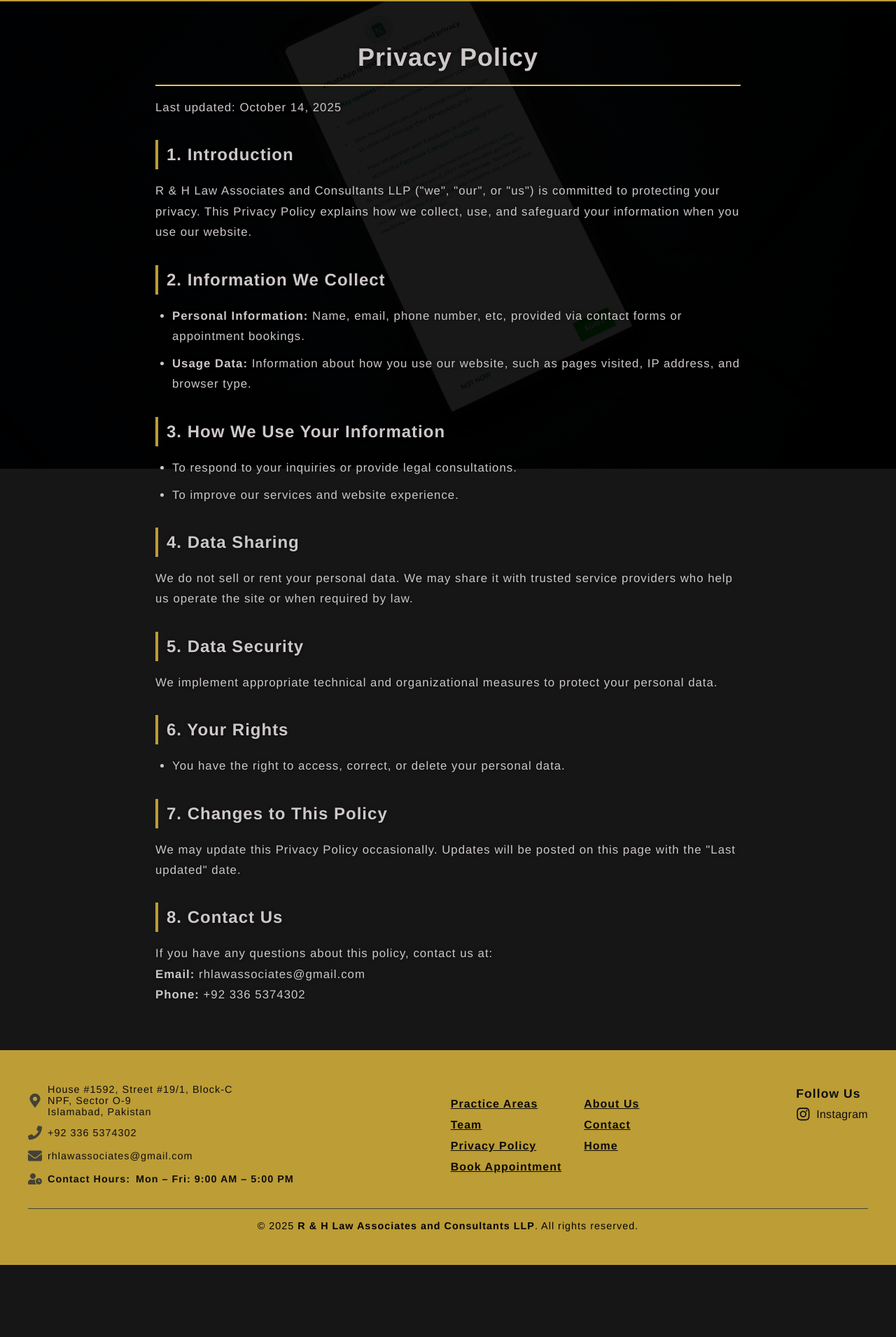
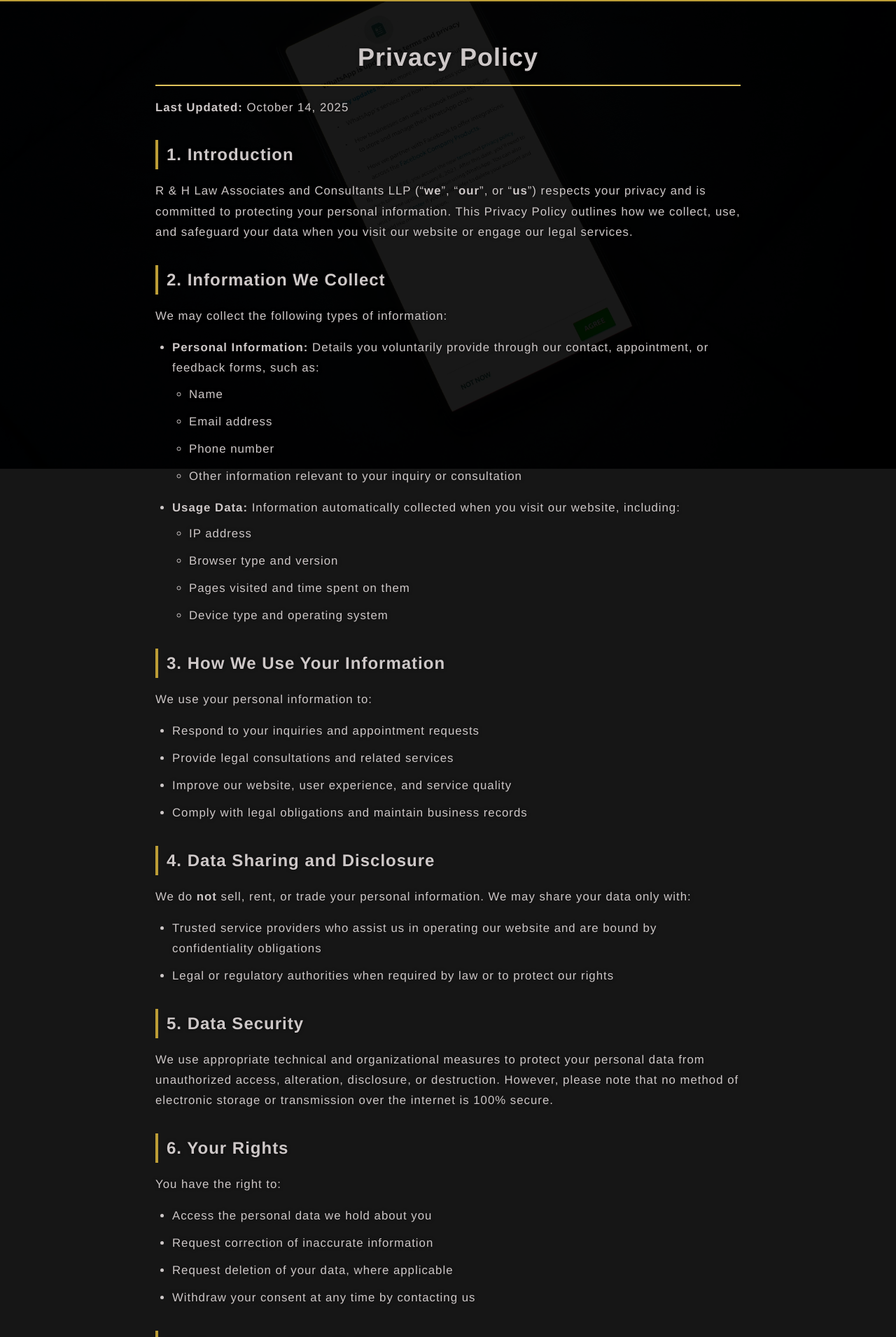
Before and after one commit to lakhan923/rh-law-website, a React (Create React App) app: page /privacyPolicy in a window 1280 px wide. Shown: the part 130-2041 px from the top of the page at 70% size. Before the commit the page ends 1938 px from the top, so only its background shows below. Built offline with nearby package versions, Linux system fonts and the light colour scheme.

Commit message:
Updated privacy policy

```diff
--- a/src/pages/PrivacyPolicy/privacyPolicy.jsx
+++ b/src/pages/PrivacyPolicy/privacyPolicy.jsx
@@ -19,86 +19,124 @@
       />
       <div className={styles.privacyContainer}>
         <h1>Privacy Policy</h1>
-        <p>Last updated: {lastUpdated}</p>
+        <p>
+          <strong>Last Updated:</strong> {lastUpdated}
+        </p>
 
         <section>
           <h2>1. Introduction</h2>
           <p>
-            R & H Law Associates and Consultants LLP ("we", "our", or "us") is
-            committed to protecting your privacy. This Privacy Policy explains
-            how we collect, use, and safeguard your information when you use our
-            website.
+            R & H Law Associates and Consultants LLP (“<strong>we</strong>”, “
+            <strong>our</strong>”, or “<strong>us</strong>”) respects your
+            privacy and is committed to protecting your personal information.
+            This Privacy Policy outlines how we collect, use, and safeguard your
+            data when you visit our website or engage our legal services.
           </p>
         </section>
 
         <section>
           <h2>2. Information We Collect</h2>
+          <p>We may collect the following types of information:</p>
           <ul>
             <li>
-              <strong>Personal Information:</strong> Name, email, phone number,
-              etc, provided via contact forms or appointment bookings.
+              <strong>Personal Information:</strong> Details you voluntarily
+              provide through our contact, appointment, or feedback forms, such
+              as:
+              <ul>
+                <li>Name</li>
+                <li>Email address</li>
+                <li>Phone number</li>
+                <li>
+                  Other information relevant to your inquiry or consultation
+                </li>
+              </ul>
             </li>
             <li>
-              <strong>Usage Data:</strong> Information about how you use our
-              website, such as pages visited, IP address, and browser type.
+              <strong>Usage Data:</strong> Information automatically collected
+              when you visit our website, including:
+              <ul>
+                <li>IP address</li>
+                <li>Browser type and version</li>
+                <li>Pages visited and time spent on them</li>
+                <li>Device type and operating system</li>
+              </ul>
             </li>
           </ul>
         </section>
 
         <section>
           <h2>3. How We Use Your Information</h2>
+          <p>We use your personal information to:</p>
           <ul>
-            <li>
-              To respond to your inquiries or provide legal consultations.
-            </li>
-            <li>To improve our services and website experience.</li>
+            <li>Respond to your inquiries and appointment requests</li>
+            <li>Provide legal consultations and related services</li>
+            <li>Improve our website, user experience, and service quality</li>
+            <li>Comply with legal obligations and maintain business records</li>
           </ul>
         </section>
 
         <section>
-          <h2>4. Data Sharing</h2>
+          <h2>4. Data Sharing and Disclosure</h2>
           <p>
-            We do not sell or rent your personal data. We may share it with
-            trusted service providers who help us operate the site or when
-            required by law.
+            We do <strong>not</strong> sell, rent, or trade your personal
+            information. We may share your data only with:
           </p>
+          <ul>
+            <li>
+              Trusted service providers who assist us in operating our website
+              and are bound by confidentiality obligations
+            </li>
+            <li>
+              Legal or regulatory authorities when required by law or to protect
+              our rights
+            </li>
+          </ul>
         </section>
 
         <section>
           <h2>5. Data Security</h2>
           <p>
-            We implement appropriate technical and organizational measures to
-            protect your personal data.
+            We use appropriate technical and organizational measures to protect
+            your personal data from unauthorized access, alteration, disclosure,
+            or destruction. However, please note that no method of electronic
+            storage or transmission over the internet is 100% secure.
           </p>
         </section>
 
         <section>
           <h2>6. Your Rights</h2>
+          <p>You have the right to:</p>
           <ul>
-            <li>
-              You have the right to access, correct, or delete your personal
-              data.
-            </li>
+            <li>Access the personal data we hold about you</li>
+            <li>Request correction of inaccurate information</li>
+            <li>Request deletion of your data, where applicable</li>
+            <li>Withdraw your consent at any time by contacting us</li>
           </ul>
         </section>
 
         <section>
           <h2>7. Changes to This Policy</h2>
           <p>
-            We may update this Privacy Policy occasionally. Updates will be
-            posted on this page with the "Last updated" date.
+            We may update this Privacy Policy periodically. Updates will be
+            posted on this page with a revised “Last Updated” date.
           </p>
         </section>
 
         <section>
           <h2>8. Contact Us</h2>
           <p>
-            If you have any questions about this policy, contact us at:
-            <br />
-            <strong>Email:</strong> rhlawassociates@gmail.com
-            <br />
-            <strong>Phone:</strong> +92 336 5374302
+            If you have any questions, concerns, or requests regarding this
+            Privacy Policy, please contact us at:
           </p>
+          <ul>
+            <li>
+              Email:{" "}
+              <a href="mailto:your-email@example.com">
+                rhlawassociates@gmail.com
+              </a>
+            </li>
+            <li>Phone: +92 336 5374302</li>
+          </ul>
         </section>
       </div>
     </div>
--- a/src/pages/PrivacyPolicy/privacyPolicy.module.css
+++ b/src/pages/PrivacyPolicy/privacyPolicy.module.css
@@ -73,6 +73,17 @@
   font-weight: 600;
 }
 
+/* Style email link */
+.privacyContainer a {
+  color: rgb(206, 200, 200);
+  text-decoration: underline;
+  transition: color 0.3s ease;
+}
+
+.privacyContainer a:hover {
+  color: #ffd700;
+}
+
 @media (max-width: 768px) {
   .privacyContainer {
     padding: 2rem 1rem;
```
